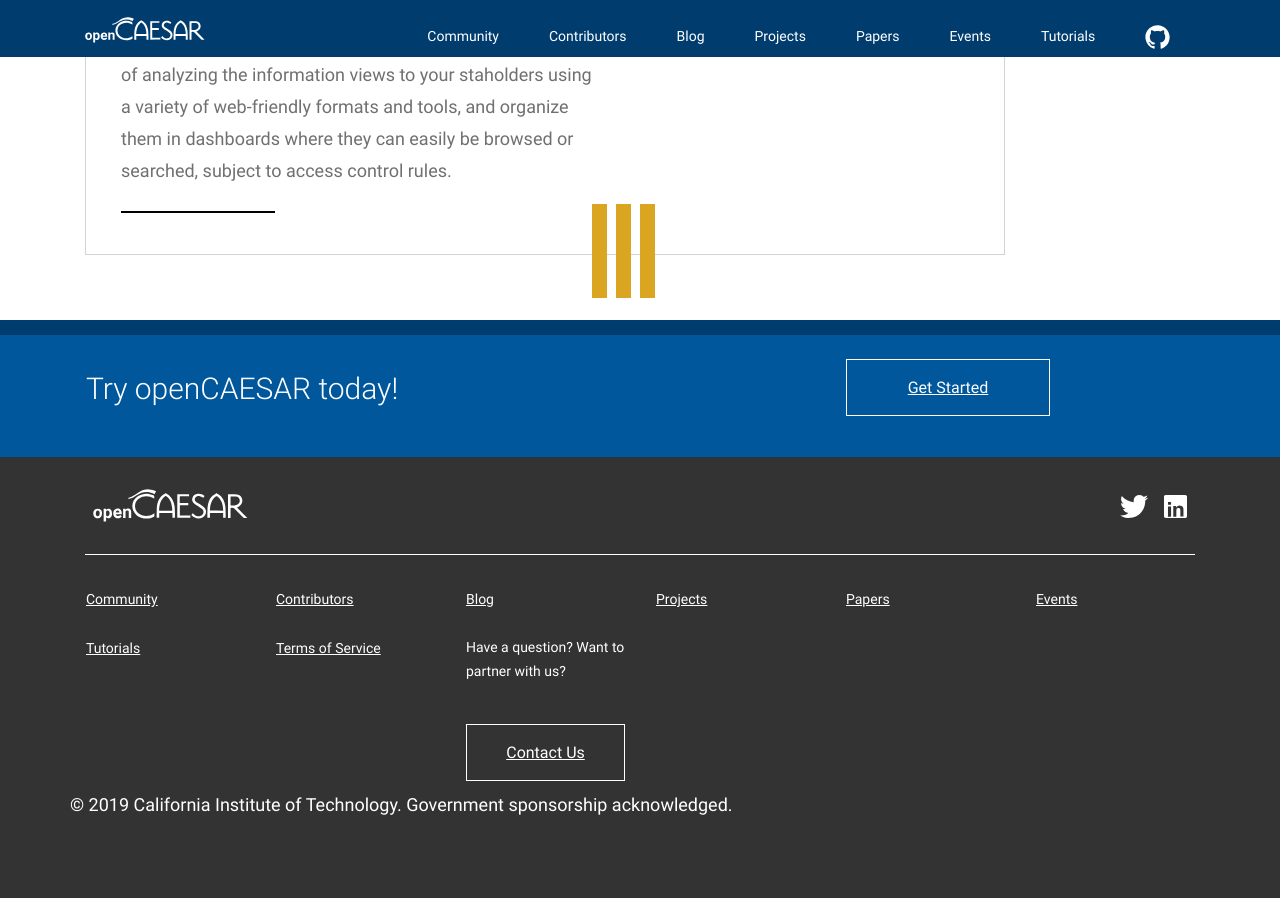
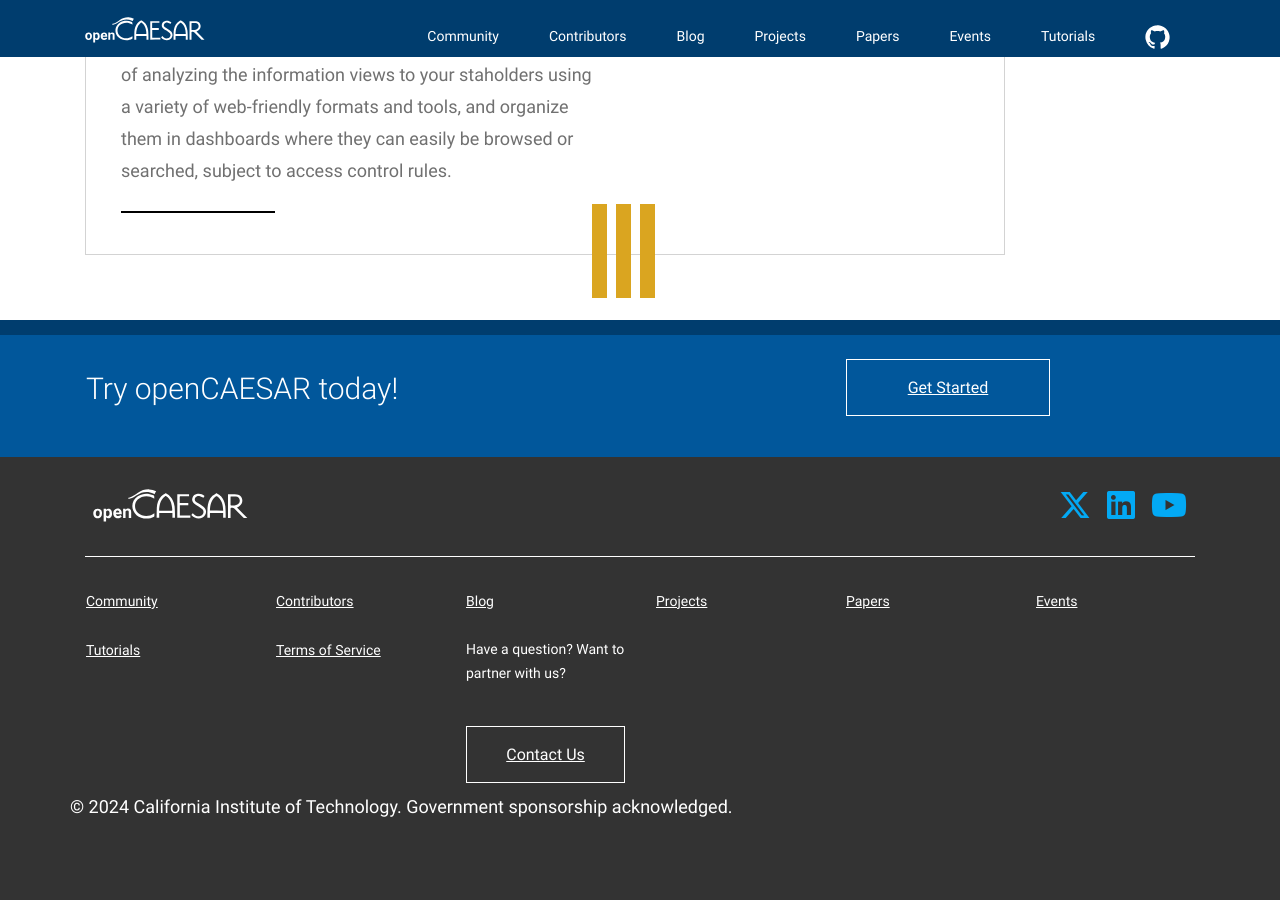
Before and after one commit to opencaesar/opencaesar.github.io, a Jekyll site: the page built from index.html, in a window 1280 px wide and 900 px high, scrolled down 5093 px. Built offline with Jekyll 4.4.1, drawn with Linux system fonts in a browser that asks for light colours; nearby versions of some CDN libraries.

Commit message:
update footer to include link to YouTube page (#44)

```diff
--- a/_includes/nav_footer.html
+++ b/_includes/nav_footer.html
@@ -5,10 +5,12 @@
 
         <div class="d-flex py-4 underline-footer">
             <div class="p-2 flex-grow-1"><img src="{{'/assets/img/logo.svg' | relative_url }}" width="155" alt=""></div>
-            <div class="p-2"><img src="{{'/assets/img/twitter-icon.png'| relative_url }}" style="margin-top: 6px;"
-                    alt=""></div>
-            <div class="p-2"><img src="{{'/assets/img/linkedin-icon.png' | relative_url }}" style="margin-top: 6px;"
-                    alt=""></div>
+            <div class="p-2"><a href="https://twitter.com/hashtag/openCAESAR?src=hashtag_click"><i
+                        style="font-size: 32px;" class="fa-brands fa-x-twitter"></i></a></div>
+            <div class="p-2"><a href="https://www.linkedin.com/search/results/all/?keywords=%23opencaesar"><i
+                        style="font-size: 32px;" class="fa-brands fa-linkedin"></i></a></div>
+            <div class="p-2"><a href="https://www.youtube.com/@melaasar/featured"><i
+                        style="font-size: 32px;" class="fa-brands fa-youtube"></i></a></div>
         </div>
 
         <div class="row pt-2">
@@ -34,9 +36,13 @@
 
         </div>
         <div class="row pt-2">
-            <p class="text-oc text-white">&#169; 2019 California Institute of Technology. Government sponsorship
+            <p class="text-oc text-white">&#169; 2024 California Institute of Technology. Government sponsorship
                 acknowledged.</p>
         </div>
 
     </div>
-</div>
+
+    <!-- Add icon library -->
+    <link rel="stylesheet" href="https://cdnjs.cloudflare.com/ajax/libs/font-awesome/6.5.1/css/all.min.css"
+        integrity="sha512-DTOQO9RWCH3ppGqcWaEA1BIZOC6xxalwEsw9c2QQeAIftl+Vegovlnee1c9QX4TctnWMn13TZye+giMm8e2LwA=="
+        crossorigin="anonymous" referrerpolicy="no-referrer" />
```
